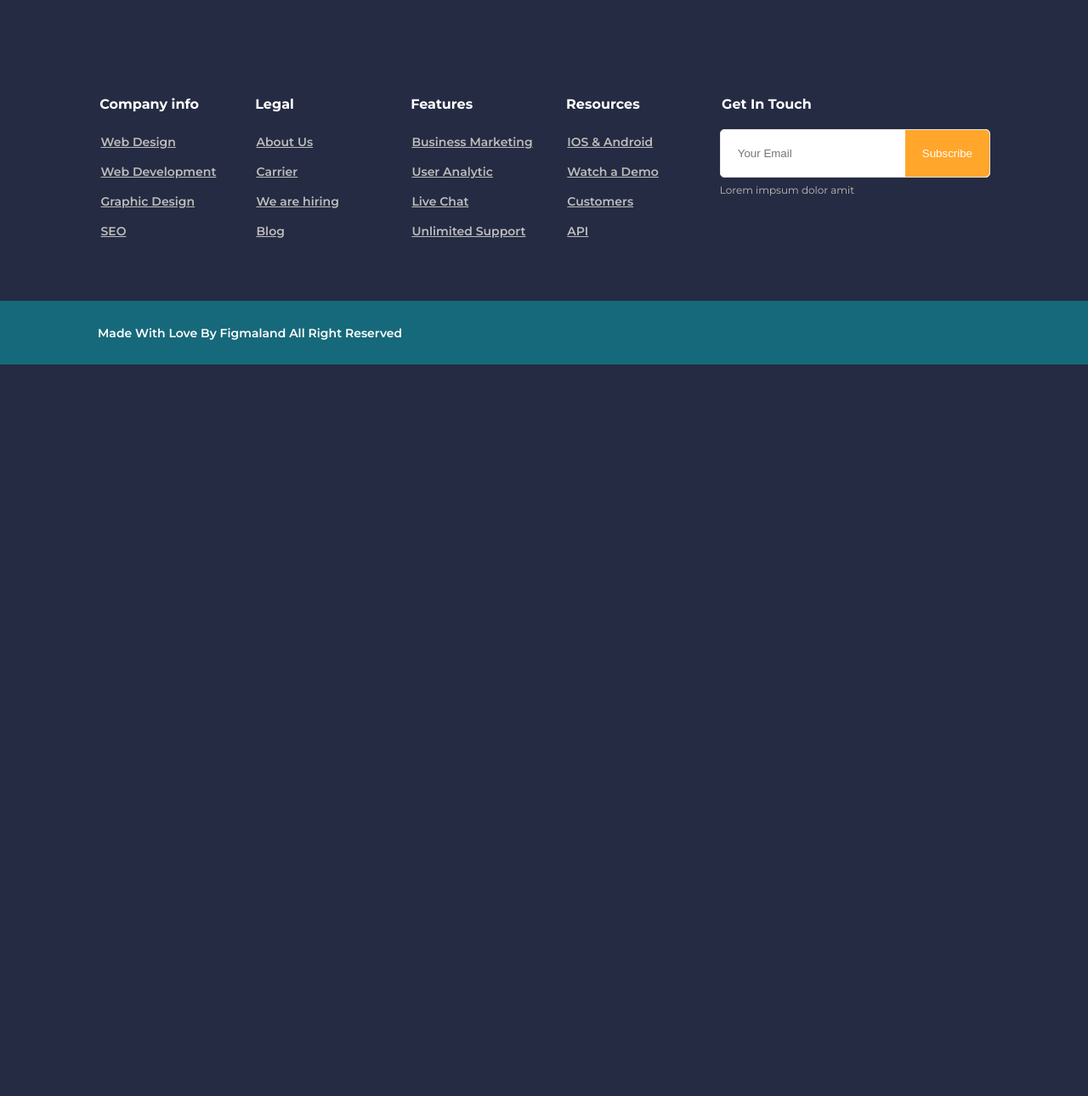
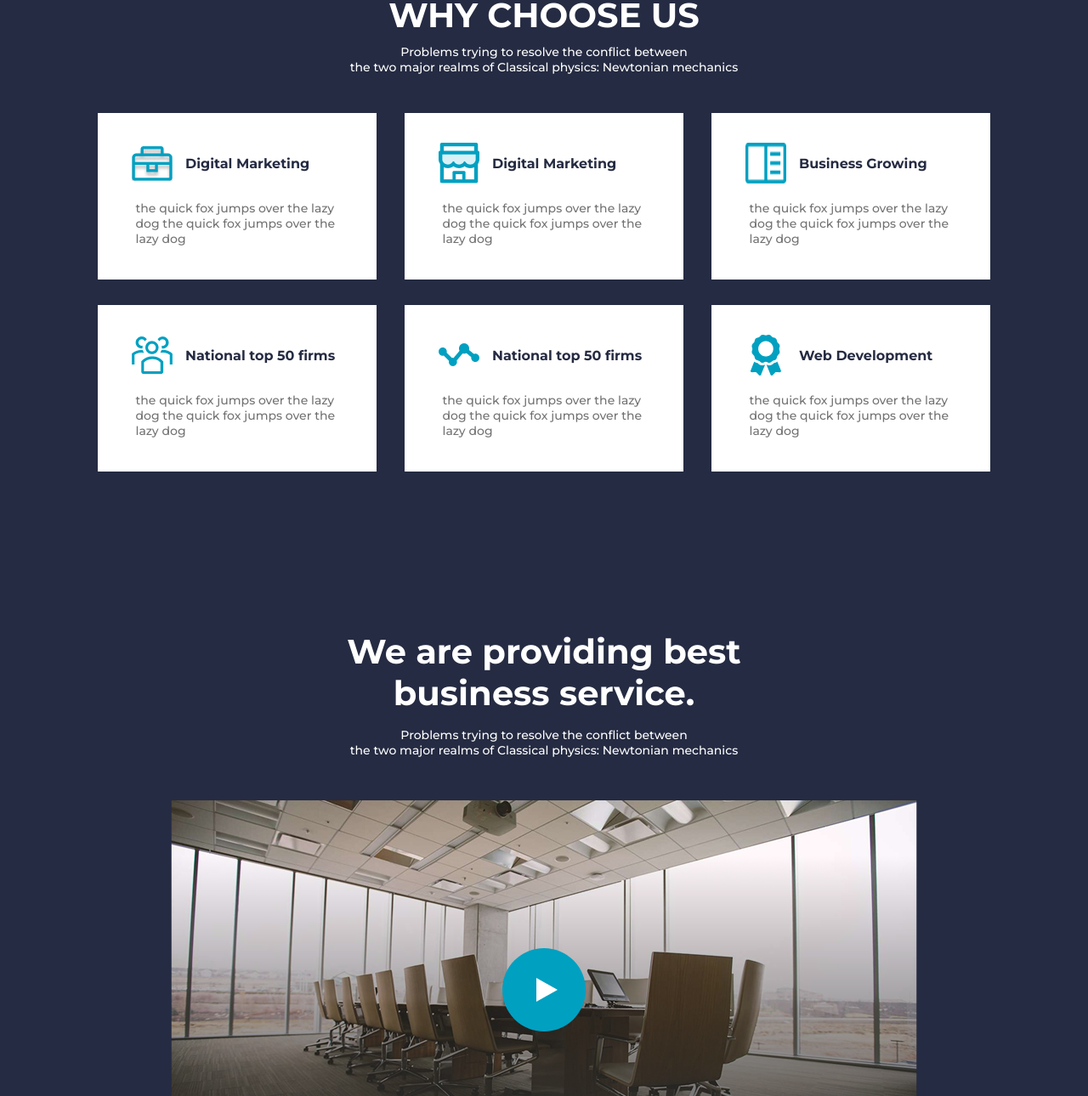
Before and after one commit to TrandafilTatiana/KMarketer, a plain HTML site: page index.html in a window 1280 px wide. Shown: the part 848-2138 px from the top of the page at 85% size. Before the commit the page ends 1277 px from the top, so only its background shows below. Drawn offline with Linux system fonts and the light colour scheme; a web font is replaced by a local one.

Commit message:
features

```diff
--- a/assets/styles/styles.css
+++ b/assets/styles/styles.css
@@ -128,6 +128,108 @@ body {
           background-color: #ffa62b;
           border: 0;
           padding: 1.5rem 4.2rem;
+        }
+      }
+    }
+  }
+  .feature {
+    .container {
+      padding: 16rem 0 10rem;
+
+      .feature__heading {
+        font-size: 4rem;
+        font-weight: 700;
+        margin: 0;
+      }
+
+      .feature__subheading {
+        font-size: 1.4rem;
+        font-weight: 500;
+        margin: 0;
+        padding: 10px 0 45px;
+      }
+      .feature__flex {
+        display: flex;
+        flex-wrap: wrap;
+        justify-content: space-between;
+        gap: 3rem;
+
+        .flex__item {
+          max-width: 32.8rem;
+          background-color: #ffffff;
+          padding: 35px 40px;
+          display: flex;
+          flex-wrap: wrap;
+          flex-direction: row;
+          align-items: center;
+          gap: 1.5rem;
+          text-align: left;
+          box-sizing: border-box;
+
+          .feature__icn {
+            width: 4.8rem;
+            height: 4.8rem;
+          }
+
+          .item__heading {
+            color: #252b42;
+            font-size: 1.6rem;
+            font-weight: 700;
+            margin: 0;
+          }
+          .item__subheading {
+            color: #737373;
+            font-size: 1.4rem;
+            font-weight: 500;
+            margin: 4.5px;
+          }
+        }
+      }
+    }
+  }
+  .service {
+    .container {
+      padding: 87px 0;
+
+      .service__heading {
+        font-size: 4rem;
+        font-weight: 700;
+        margin: 0;
+      }
+
+      .service__subheading {
+        font-size: 1.4rem;
+        font-weight: 500;
+        margin: 0;
+        padding: 16px 0 50px;
+      }
+      .service__video {
+        position: relative;
+        width: 100%;
+
+        .video__button {
+          position: absolute;
+          top: 50%;
+          left: 50%;
+          transform: translate(-50%, -50%);
+          width: 9.8rem;
+          height: 9.8rem;
+          background-color: #00a0c1;
+          border-radius: 50%;
+          display: flex;
+          justify-content: center;
+          align-items: center;
+          cursor: pointer;
+
+          .button__triangle {
+            width: 0;
+            height: 0;
+            border: 14.4px solid transparent;
+            border-left: 25px solid white;
+            margin-left: 2rem;
+          }
+        }
+        .service__img {
         }
       }
     }
--- a/index.html
+++ b/index.html
@@ -74,12 +74,69 @@
         </div>
       </section>
 
-      <section>
-        <div class="container">Sec2</div>
+      <section class="feature">
+        <div class="container">
+            <h2 class="feature__heading">WHY CHOOSE US</h2>
+            <p class="feature__subheading">Problems trying to resolve the conflict between<br> the two major realms of Classical physics: Newtonian mechanics </p>
+          <div class="feature__flex">
+            <div class="flex__item">
+
+                <img class="feature__icn"
+                src="./assets/images/icons/icn-digM.png"
+                alt="digitalM icon">
+                <h5 class="item__heading">Digital Marketing</h5>
+                <p class="item__subheading">the quick fox jumps over the lazy dog the quick fox jumps over the lazy dog</p>
+
+            </div>
+            <div class="flex__item">
+              <img class="feature__icn"
+                src="./assets/images/icons/icn-digMa.png"
+                alt="digitalM icon">
+              <h5 class="item__heading">Digital Marketing</h5>
+              <p class="item__subheading">the quick fox jumps over the lazy dog the quick fox jumps over the lazy dog</p>
+            </div>
+            <div class="flex__item">
+              <img class="feature__icn"
+                src="./assets/images/icons/icn-busGr.png"
+                alt="business icon">
+              <h5 class="item__heading">Business Growing</h5>
+              <p class="item__subheading">the quick fox jumps over the lazy dog the quick fox jumps over the lazy dog</p>
+            </div>
+            <div class="flex__item">
+              <img class="feature__icn" src="./assets/images/icons/icn-natTop.png" alt="national top icon">
+            <h5 class="item__heading">National top 50 firms</h5>
+            <p class="item__subheading">the quick fox jumps over the lazy dog the quick fox jumps over the lazy dog</p>
+            </div>
+            <div class="flex__item">
+              <img class="feature__icn" src="./assets/images/icons/icn-natTop50.png" alt="national top icon">
+              <h5 class="item__heading">National top 50 firms</h5>
+              <p class="item__subheading">the quick fox jumps over the lazy dog the quick fox jumps over the lazy dog</p>
+            </div>
+            <div class="flex__item">
+              <img class="feature__icn" src="./assets/images/icons/icn-webDev.png" alt="web dev icon">
+              <h5 class="item__heading">Web Development</h5>
+              <p class="item__subheading">the quick fox jumps over the lazy dog the quick fox jumps over the lazy dog</p>
+            </div>
+          </div>
+        </div>
       </section>
-      <section>
-        <div class="container">Sec3</div>
+
+      <section class="service">
+        <div class="container">
+          <h2 class="service__heading">We are providing best<br> business service.</h2>
+          <p class="service__subheading">Problems trying to resolve the conflict between<br> the two major realms of Classical physics: Newtonian mechanics </p>
+          <div class="service__video">
+            <div class="video__button">
+              <div class="button__triangle">
+              </div>
+            </div>
+            <img
+            class="service__img"
+            src="./assets/images/media bg-cover.png" alt="service video">
+          </div>
+        </div>
       </section>
+
       <section>
         <div class="container">Sec4</div>
       </section>
```
Also changed, not shown: assets/images/icons/icn-busGr.png (added), assets/images/icons/icn-digM.png (added), assets/images/icons/icn-digMa.png (added), assets/images/icons/icn-natTop.png (added), assets/images/icons/icn-natTop50.png (added), assets/images/icons/icn-webDev.png (added), assets/images/media bg-cover.png (added).
